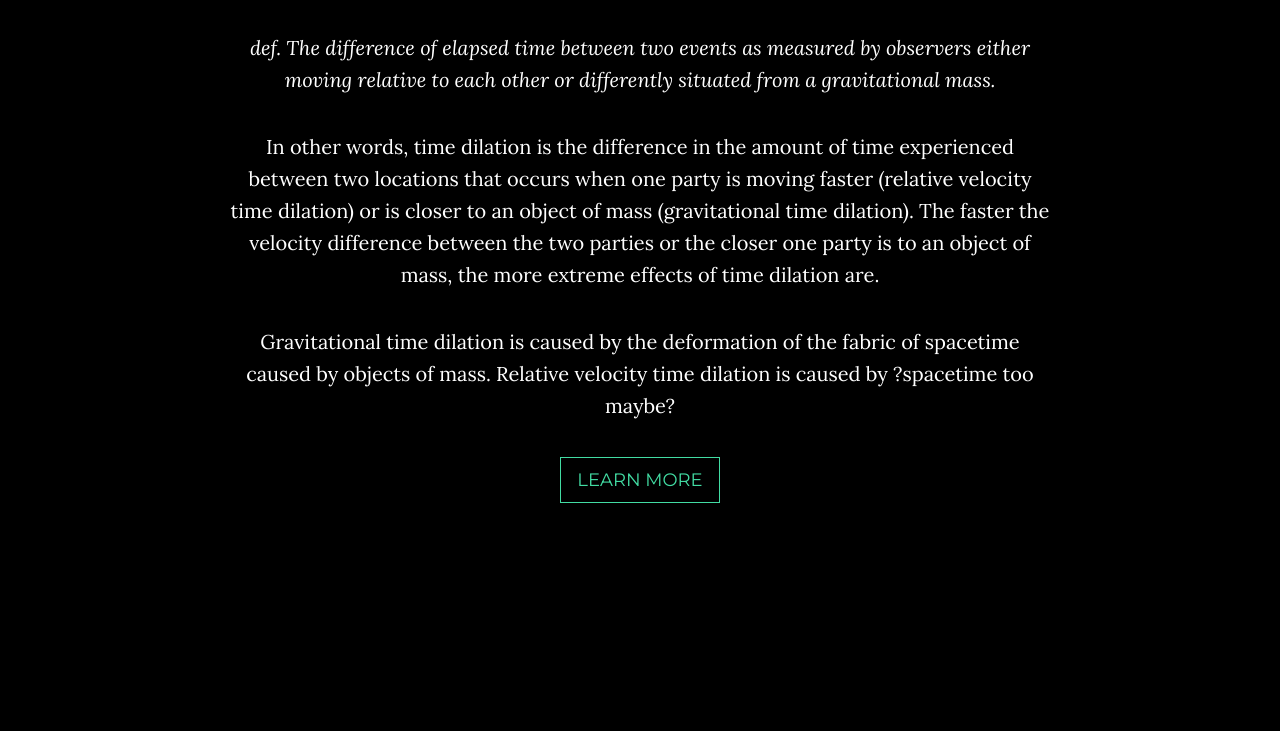
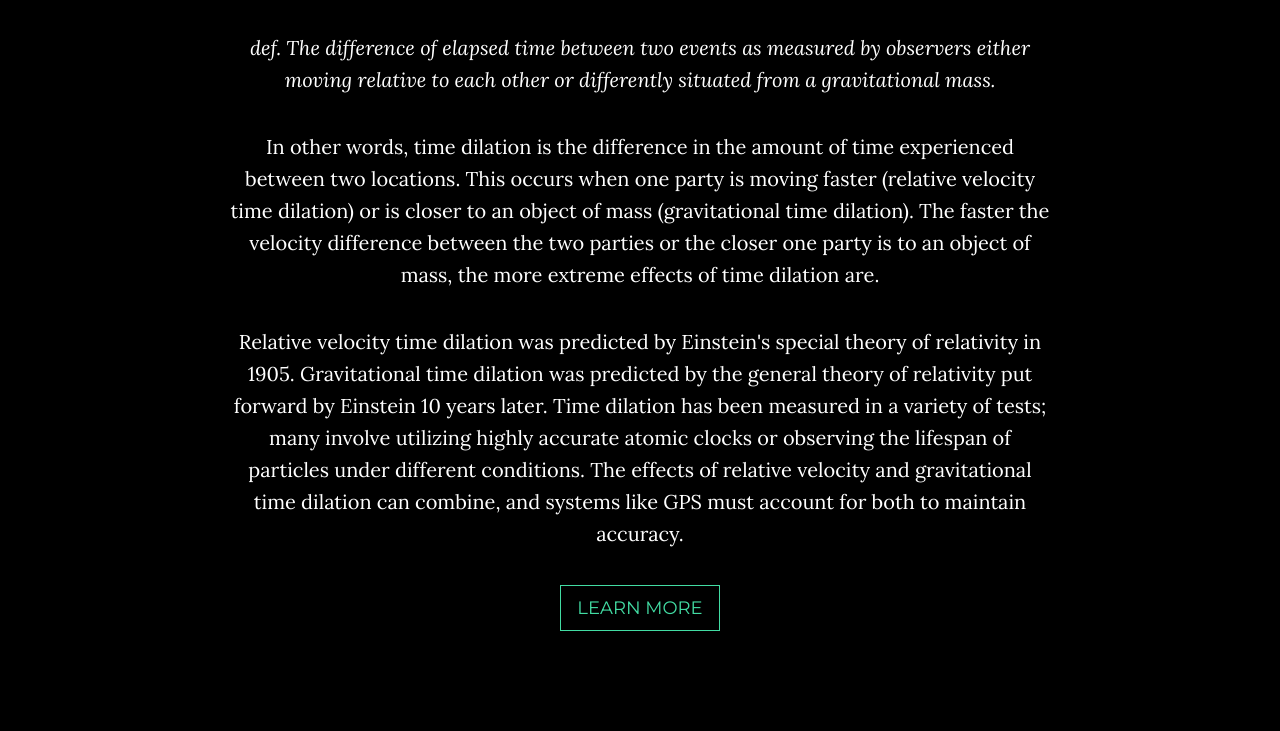
Before and after one commit to mackenzie-o/kronos, a plain HTML site: page index.html in a window 1280 px wide. Shown: the part 1086-1817 px from the top of the page. Drawn offline with nearby package versions, Linux system fonts and the light colour scheme.

Commit message:
add comments from Nico

```diff
--- a/index.html
+++ b/index.html
@@ -97,9 +97,9 @@
                     <h2>Time Dilation</h2>
                     <p style="font-style: italic;">def. The difference of elapsed time between two events as measured by observers either moving relative to each other or differently situated from a gravitational mass.</p>
 
-                    <p>In other words, time dilation is the difference in the amount of time experienced between two locations that occurs when one party is moving faster (relative velocity time dilation) or is closer to an object of mass (gravitational time dilation). The faster the velocity difference between the two parties or the closer one party is to an object of mass, the more extreme effects of time dilation are.</p>
+                    <p>In other words, time dilation is the difference in the amount of time experienced between two locations. This occurs when one party is moving faster (relative velocity time dilation) or is closer to an object of mass (gravitational time dilation). The faster the velocity difference between the two parties or the closer one party is to an object of mass, the more extreme effects of time dilation are.</p>
 
-                    <p>Gravitational time dilation is caused by the deformation of the fabric of spacetime caused by objects of mass. Relative velocity time dilation is caused by ?spacetime too maybe?</p>
+                    <p>Relative velocity time dilation was predicted by Einstein's special theory of relativity in 1905. Gravitational time dilation was predicted by the general theory of relativity put forward by Einstein 10 years later. Time dilation has been measured in a variety of tests; many  involve utilizing highly accurate atomic clocks or observing the lifespan of particles under different conditions. The effects of relative velocity and gravitational time dilation can combine, and systems like GPS must account for both to maintain accuracy. </p>
                     <a href="https://en.wikipedia.org/wiki/Time_dilation" class="btn btn-default btn-lg">Learn More</a>
                 </div>
             </div>
```
